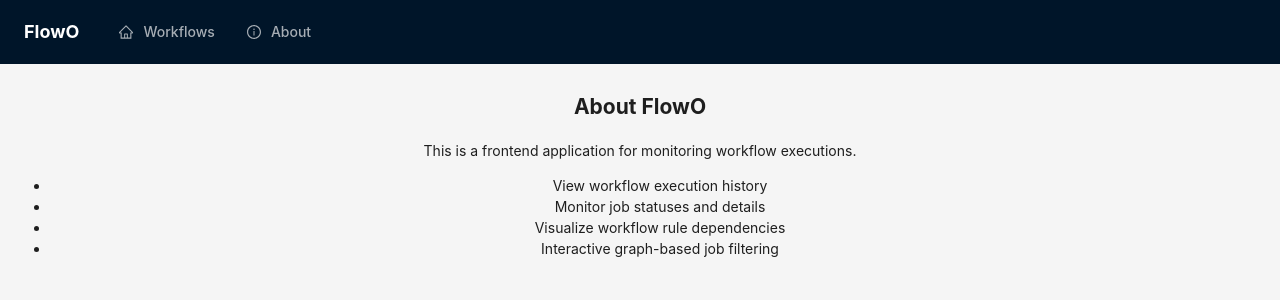
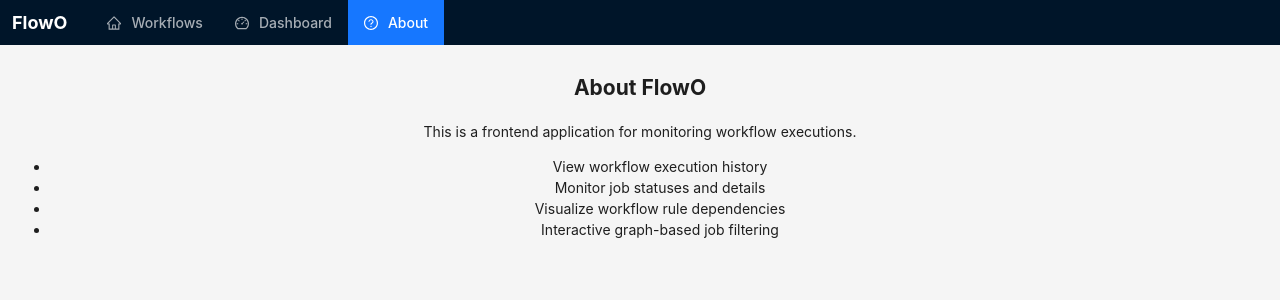
Before and after one commit to zhanghaomiao/flowo, a React (Vite) app in the folder frontend/: page /about in a window 1280 px wide. Shown: the top 300 px of the page. Built offline with nearby package versions, Linux system fonts and the light colour scheme; no server answers.

Commit message:
Add header height configuration, improve WorkflowGraph layout, and implement real-time duration display in WorkflowTable

```diff
--- a/frontend/src/components/workflow/WorkflowGraph.tsx
+++ b/frontend/src/components/workflow/WorkflowGraph.tsx
@@ -373,7 +373,7 @@ const WorkflowGraphInner: React.FC<WorkflowGraphProps> = ({
             zoomable
             pannable
           />
-          <Panel position="top-right" style={{ paddingTop: "50px" }}>
+          <Panel position="top-right">
             <Card
               size="small"
               style={{
@@ -457,7 +457,7 @@ const WorkflowGraphInner: React.FC<WorkflowGraphProps> = ({
               </div>
             </Card>
           </Panel>
-          <Panel position="top-right">
+          <Panel position="top-left">
             <Card
               size="small"
               style={{
@@ -466,7 +466,7 @@ const WorkflowGraphInner: React.FC<WorkflowGraphProps> = ({
               }}
             >
               <div
-                style={{ display: "flex", flexDirection: "row", gap: "6px" }}
+                style={{ display: "flex", flexDirection: "column", gap: "3px" }}
               >
                 {Object.entries(STATUS_COLORS).map(([status, color]) => (
                   <div
--- a/frontend/src/components/workflow/WorkflowTable.tsx
+++ b/frontend/src/components/workflow/WorkflowTable.tsx
@@ -1,6 +1,7 @@
 import {
   DeleteOutlined,
   FileTextOutlined,
+  InfoCircleOutlined,
   LinkOutlined,
   ReloadOutlined,
   SettingOutlined,
@@ -18,13 +19,15 @@ import {
   Tooltip,
 } from "antd";
 import type { ColumnsType } from "antd/es/table";
-import { useCallback, useMemo, useState } from "react";
+import { useCallback, useEffect, useMemo, useState } from "react";
 
 import type { Status } from "../../api/api";
 import type { WorkflowResponse } from "../../api/client";
+import SnakemakeIcon from "../../assets/snakemake.svg?react";
 import {
   useDeleteWorkflow,
   useWorkflowConfig,
+  useWorkflowDetail,
   useWorkflowLogs,
   useWorkflowSnakefile,
   useWorkFlowUsers,
@@ -46,7 +49,48 @@ interface WorkflowTableProps {
   limit?: number;
   showRefreshButton?: boolean;
 }
-import SnakemakeIcon from "../../assets/snakemake.svg?react";
+
+// Component to display real-time duration for running workflows
+const DurationCell: React.FC<{
+  record: WorkflowResponse;
+}> = ({ record }) => {
+  const [currentTime, setCurrentTime] = useState(Date.now());
+
+  useEffect(() => {
+    // Only set up timer for running workflows
+    if (record.status === "RUNNING" && record.started_at) {
+      const timer = setInterval(() => {
+        setCurrentTime(Date.now());
+      }, 1000); // Update every second
+
+      return () => clearInterval(timer);
+    }
+  }, [record.status, record.started_at]);
+
+  // Calculate duration
+  if (record.end_time && record.started_at) {
+    // Completed workflow - use actual end time
+    const duration =
+      new Date(record.end_time).getTime() -
+      new Date(record.started_at).getTime();
+    return <span>{formatDuration(duration)}</span>;
+  } else if (record.started_at) {
+    // Running or other status - use current time
+    let endTime = record.end_time
+      ? new Date(record.end_time).getTime()
+      : currentTime;
+
+    // For running workflows, always use current time for real-time updates
+    if (record.status === "RUNNING") {
+      endTime = currentTime;
+    }
+
+    const duration = endTime - new Date(record.started_at).getTime();
+    return <span>{formatDuration(duration)}</span>;
+  }
+
+  return <span>-</span>;
+};
 
 const WorkflowTable: React.FC<WorkflowTableProps> = ({
   limit = 20,
@@ -79,6 +123,14 @@ const WorkflowTable: React.FC<WorkflowTableProps> = ({
     workflowStatus: "SUCCESS",
   });
 
+  const [workflowDetailModal, setWorkflowDetailModal] = useState<{
+    visible: boolean;
+    workflowId: string;
+  }>({
+    visible: false,
+    workflowId: "",
+  });
+
   // Pagination state
   const [currentPage, setCurrentPage] = useState(1);
   const [pageSize, setPageSize] = useState(limit);
@@ -107,6 +159,11 @@ const WorkflowTable: React.FC<WorkflowTableProps> = ({
   const { data: logData } = useWorkflowLogs(
     logModal.workflowId,
     logModal.visible && !!logModal.workflowId,
+  );
+
+  const { data: workflowDetailData } = useWorkflowDetail(
+    workflowDetailModal.workflowId,
+    workflowDetailModal.visible && !!workflowDetailModal.workflowId,
   );
 
   const queryParams = useMemo(() => {
@@ -396,20 +453,7 @@ const WorkflowTable: React.FC<WorkflowTableProps> = ({
       dataIndex: "duration",
       key: "duration",
       width: 60,
-      render: (_, record) => {
-        // if has end_time and started_at, calculate duration
-        if (record.end_time && record.started_at) {
-          // using the time now as end_time if the status is running
-          let endTime = record.end_time;
-          if (record.status === "running") {
-            endTime = new Date().toISOString();
-          }
-          const duration =
-            new Date(endTime).getTime() - new Date(record.started_at).getTime();
-          return formatDuration(duration);
-        }
-        return "-";
-      },
+      render: (_, record) => <DurationCell record={record} />,
     },
     {
       title: "Progress",
@@ -505,6 +549,25 @@ const WorkflowTable: React.FC<WorkflowTableProps> = ({
                   />
                 </Tooltip>
               )}
+
+              {/* Workflow detail button */}
+              <Tooltip title="View Workflow Detail">
+                <Button
+                  type="text"
+                  icon={<InfoCircleOutlined style={{ fontSize: 20 }} />}
+                  size="small"
+                  onClick={() =>
+                    setWorkflowDetailModal({
+                      visible: true,
+                      workflowId: record.id,
+                    })
+                  }
+                  style={{
+                    color: "#1890ff",
+                    padding: "2px",
+                  }}
+                />
+              </Tooltip>
 
               {/* Delete button */}
               <Popconfirm
@@ -693,6 +756,15 @@ const WorkflowTable: React.FC<WorkflowTableProps> = ({
       />
 
       <FileViewer
+        visible={workflowDetailModal.visible}
+        onClose={() =>
+          setWorkflowDetailModal({ visible: false, workflowId: "" })
+        }
+        fileContent={JSON.stringify(workflowDetailData, null, 2) || ""}
+        workflowId={workflowDetailModal.workflowId}
+      />
+
+      <FileViewer
         visible={logModal.visible}
         onClose={() =>
           setLogModal({
--- a/frontend/src/hooks/useQueries.ts
+++ b/frontend/src/hooks/useQueries.ts
@@ -359,7 +359,10 @@ export const useOutPutsTree = (workflowId: string, depth: number = 2) => {
   });
 };
 
-export const useWorkflowDetail = (workflowId: string) => {
+export const useWorkflowDetail = (
+  workflowId: string,
+  enabled: boolean = true,
+) => {
   return useQuery<WorkflowDetialResponse>({
     queryKey: ["workflowDetail", workflowId],
     queryFn: async () => {
@@ -371,6 +374,7 @@ export const useWorkflowDetail = (workflowId: string) => {
     },
     staleTime: 30000,
     refetchInterval: 60000,
+    enabled,
   });
 };
 
--- a/frontend/src/main.tsx
+++ b/frontend/src/main.tsx
@@ -46,6 +46,9 @@ createRoot(document.getElementById("root")!).render(
             Tree: {
               indentSize: 2,
             },
+            Layout: {
+              headerHeight: 45,
+            },
           },
         }}
       >
--- a/frontend/src/routes/__root.tsx
+++ b/frontend/src/routes/__root.tsx
@@ -1,15 +1,58 @@
-import { HomeOutlined, InfoCircleOutlined } from "@ant-design/icons";
+import {
+  DashboardOutlined,
+  HomeOutlined,
+  QuestionCircleOutlined,
+} from "@ant-design/icons";
 import { ReactQueryDevtools } from "@tanstack/react-query-devtools";
-import { createRootRoute, Link, Outlet } from "@tanstack/react-router";
+import {
+  createRootRoute,
+  Link,
+  Outlet,
+  useLocation,
+} from "@tanstack/react-router";
 import { Layout, Menu } from "antd";
 
 const { Header, Content } = Layout;
 
-export const Route = createRootRoute({
-  component: () => (
+const menuItems = [
+  {
+    key: "/",
+    icon: <HomeOutlined />,
+    label: <Link to="/">Workflows</Link>,
+  },
+  {
+    key: "/dashboard",
+    icon: <DashboardOutlined />,
+    label: <Link to="/dashboard">Dashboard</Link>,
+  },
+  {
+    key: "/about",
+    icon: <QuestionCircleOutlined />,
+    label: <Link to="/about">About</Link>,
+  },
+];
+
+function RootComponent() {
+  const location = useLocation();
+
+  // Determine the selected menu key based on current pathname
+  const getSelectedKey = () => {
+    const pathname = location.pathname;
+    if (pathname === "/") return "/";
+    if (pathname.startsWith("/dashboard")) return "/dashboard";
+    if (pathname.startsWith("/about")) return "/about";
+    // For workflow detail pages (/workflow/xxx), don't highlight any menu item
+    return "";
+  };
+
+  return (
     <Layout style={{ minHeight: "100vh", width: "100%" }}>
       <Header
-        style={{ display: "flex", alignItems: "center", padding: "0 24px" }}
+        style={{
+          display: "flex",
+          alignItems: "center",
+          padding: "0 12px",
+        }}
       >
         <div
           style={{
@@ -25,18 +68,8 @@ export const Route = createRootRoute({
           theme="dark"
           mode="horizontal"
           style={{ flex: 1, minWidth: 0 }}
-          items={[
-            {
-              key: "home",
-              icon: <HomeOutlined />,
-              label: <Link to="/">Workflows</Link>,
-            },
-            {
-              key: "about",
-              icon: <InfoCircleOutlined />,
-              label: <Link to="/about">About</Link>,
-            },
-          ]}
+          items={menuItems}
+          selectedKeys={[getSelectedKey()]}
         />
       </Header>
       <Content style={{ padding: "10px", minWidth: "80%", maxWidth: "100%" }}>
@@ -44,5 +77,9 @@ export const Route = createRootRoute({
       </Content>
       <ReactQueryDevtools initialIsOpen={false} />
     </Layout>
-  ),
+  );
+}
+
+export const Route = createRootRoute({
+  component: RootComponent,
 });
```
